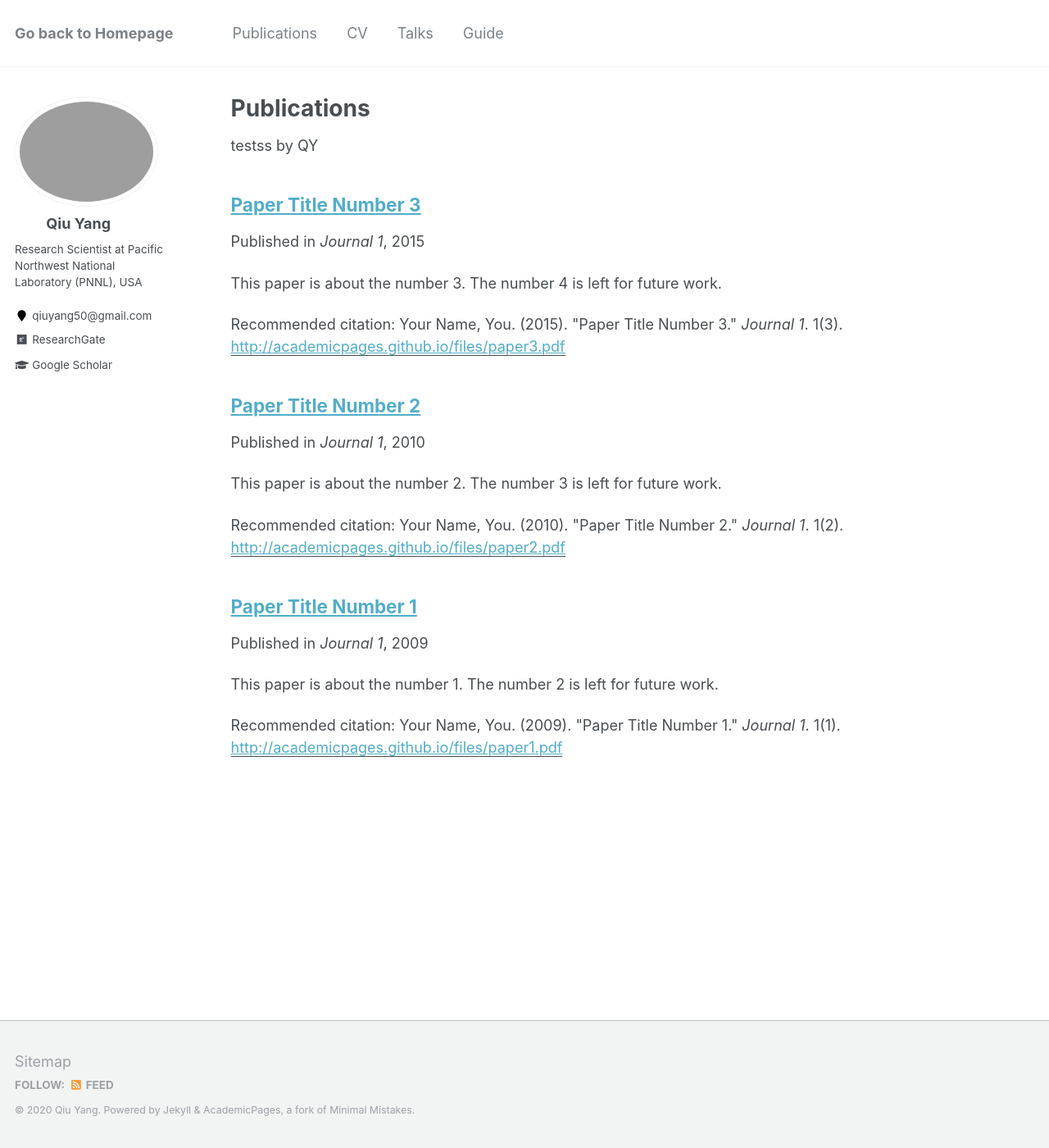
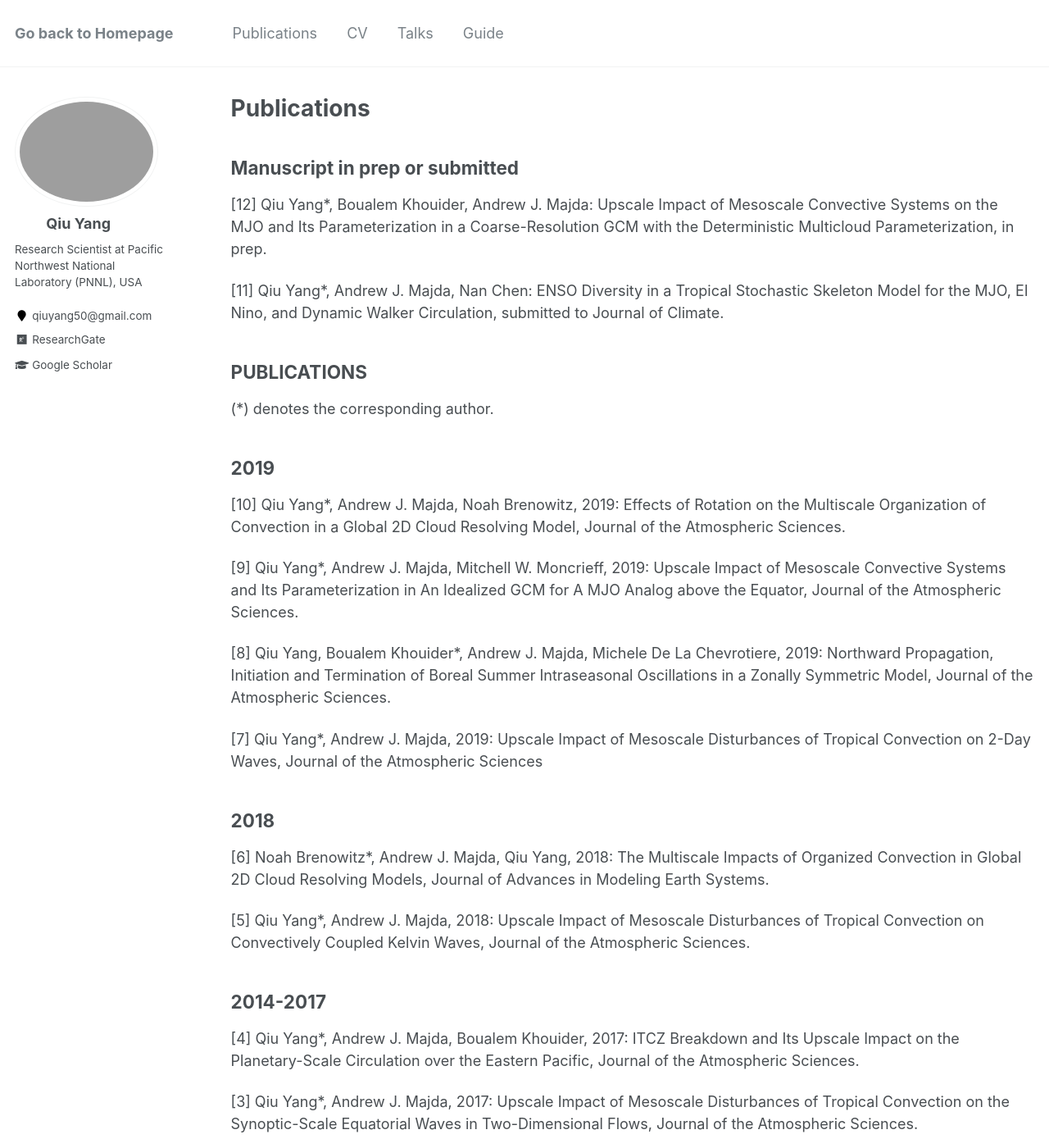
Before and after one commit to qiuyang50/qiuyang50.github.io, a Jekyll site: the page built from _pages/publications.md, in a window 1280 px wide and 1400 px high. Shown: the whole window at 82% size. Built offline with Jekyll 4.4.1, drawn with Linux system fonts in a browser that asks for light colours; some of the changed text lies outside the part shown.

Commit message:
Update publications.md

```diff
--- a/_pages/publications.md
+++ b/_pages/publications.md
@@ -4,11 +4,47 @@ title: "Publications"
 permalink: /publications/
 author_profile: true
 ---
-testss by QY
+Manuscript in prep or submitted
+-
+[12] Qiu Yang*, Boualem Khouider, Andrew J. Majda: Upscale Impact of Mesoscale Convective Systems on the MJO and Its Parameterization in a Coarse-Resolution GCM with the Deterministic Multicloud Parameterization, in prep.
 
+[11] Qiu Yang*, Andrew J. Majda, Nan Chen: ENSO Diversity in a Tropical Stochastic Skeleton Model for the MJO, El Nino, and Dynamic Walker Circulation, submitted to Journal of Climate.
 
+PUBLICATIONS
+-
+(\*) denotes the corresponding author.
 
+2019
+-
+[10] Qiu Yang*, Andrew J. Majda, Noah Brenowitz, 2019: Effects of Rotation on the Multiscale Organization of Convection in a Global 2D Cloud Resolving Model, Journal of the Atmospheric Sciences.
 
+[9] Qiu Yang*, Andrew J. Majda, Mitchell W. Moncrieff, 2019: Upscale Impact of Mesoscale Convective Systems and Its Parameterization in An Idealized GCM for A MJO Analog above the Equator, Journal of the Atmospheric Sciences.
+
+[8] Qiu Yang, Boualem Khouider*, Andrew J. Majda, Michele De La Chevrotiere, 2019: Northward Propagation, Initiation and Termination of Boreal Summer Intraseasonal Oscillations in a Zonally Symmetric Model, Journal of the Atmospheric Sciences.
+
+[7] Qiu Yang*, Andrew J. Majda, 2019: Upscale Impact of Mesoscale Disturbances of Tropical Convection on 2-Day Waves, Journal of the Atmospheric Sciences
+
+2018
+-
+[6] Noah Brenowitz*, Andrew J. Majda, Qiu Yang, 2018: The Multiscale Impacts of Organized Convection in Global 2D Cloud Resolving Models, Journal of Advances in Modeling Earth Systems.
+
+[5] Qiu Yang*, Andrew J. Majda, 2018: Upscale Impact of Mesoscale Disturbances of Tropical Convection on Convectively Coupled Kelvin Waves, Journal of the Atmospheric Sciences.
+
+2014-2017
+-
+[4] Qiu Yang*, Andrew J. Majda, Boualem Khouider, 2017: ITCZ Breakdown and Its Upscale Impact on the Planetary-Scale Circulation over the Eastern Pacific, Journal of the Atmospheric Sciences.
+
+[3] Qiu Yang*, Andrew J. Majda, 2017: Upscale Impact of Mesoscale Disturbances of Tropical Convection on the Synoptic-Scale Equatorial Waves in Two-Dimensional Flows, Journal of the Atmospheric Sciences.
+
+[2] Andrew J. Majda, Qiu Yang*, 2016: A Multi-Scale Model for the Intraseasonal Impact of the Diurnal Cycle over the Maritime Continent on the Madden-Julian Oscillation, Journal of the Atmospheric Sciences.
+
+[1] Qiu Yang*, Andrew J. Majda, 2014: A Multi-Scale Model for the Intraseasonal Impact of the Diurnal Cycle of Tropical Convection, Theoretical and Computational Fluid Dynamics.
+
+Non-peer reviewed publication
+-
+Qiu Yang, 2017: Multi-Scale Models for the Scale Interaction of Organized Tropical Convection, Ph.D thesis. My thesis defense slides are here.
+
+<!--
 {% if author.googlescholar %}
   You can also find my articles on <u><a href="{{author.googlescholar}}">my Google Scholar profile</a>.</u>
 {% endif %}
@@ -18,3 +54,4 @@ testss by QY
 {% for post in site.publications reversed %}
   {% include archive-single.html %}
 {% endfor %}
+-->
```
